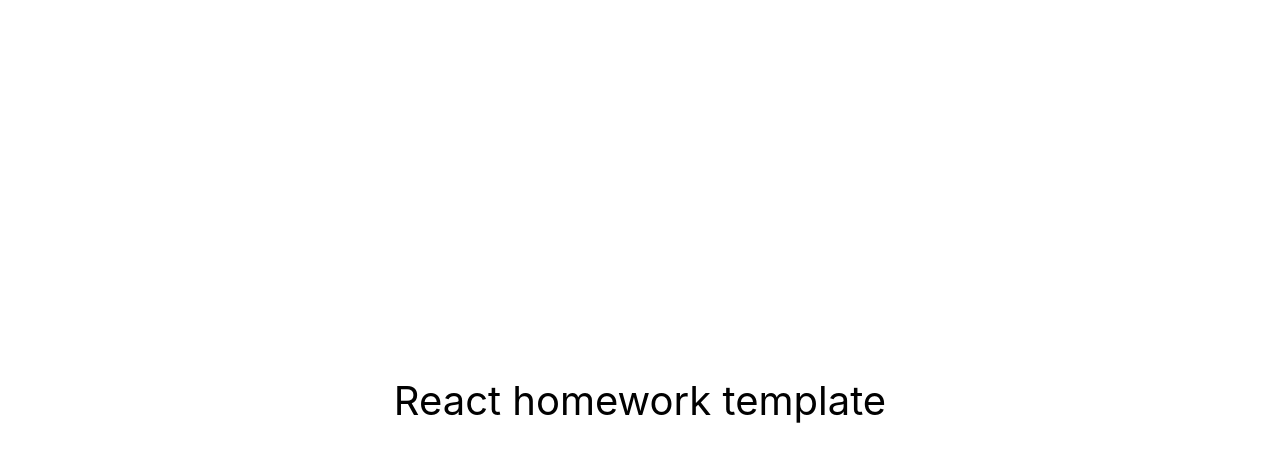
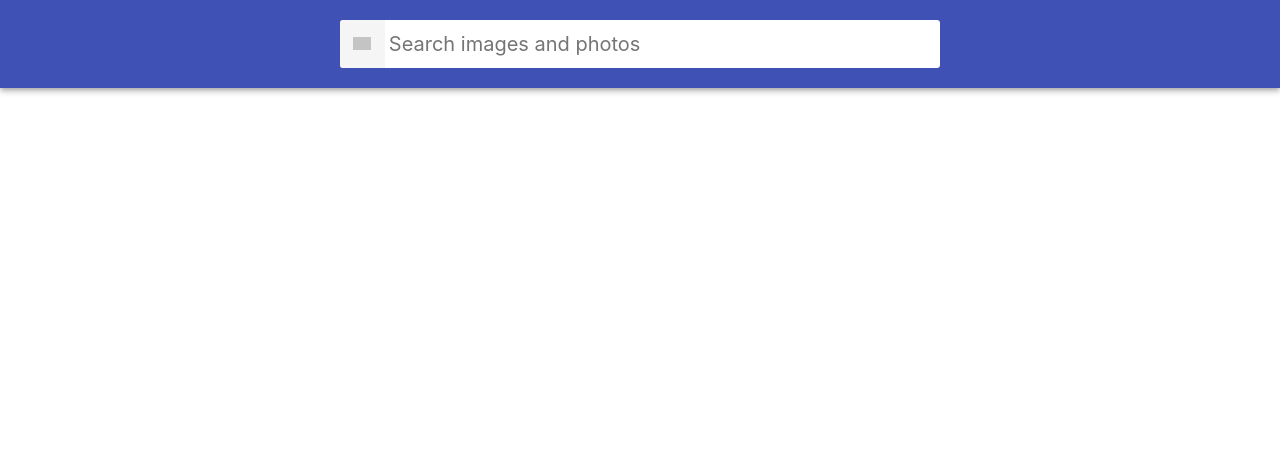
Before and after one commit to SalOne22/goit-react-hw-04-image-finder, a React (Create React App) app: page / in a window 1280 px wide. Shown: the top 462 px of the page. Built offline with nearby package versions, Linux system fonts and the light colour scheme; grey boxes are pictures that could not be loaded.

Commit message:
Added App and Searchbar components

```diff
--- /dev/null
+++ b/src/App.styled.jsx
@@ -0,0 +1,8 @@
+import styled from '@emotion/styled';
+
+export const Container = styled.div`
+  display: grid;
+  grid-template-columns: 1fr;
+  grid-gap: 16px;
+  padding-bottom: 24px;
+`;
--- a/src/components/App.jsx
+++ b/src/components/App.jsx
@@ -1,16 +1,10 @@
+import { Container } from 'App.styled';
+import { Searchbar } from './Searchbar';
+
 export const App = () => {
   return (
-    <div
-      style={{
-        height: '100vh',
-        display: 'flex',
-        justifyContent: 'center',
-        alignItems: 'center',
-        fontSize: 40,
-        color: '#010101'
-      }}
-    >
-      React homework template
-    </div>
+    <Container>
+      <Searchbar />
+    </Container>
   );
 };
--- /dev/null
+++ b/src/components/Searchbar/Searchbar.jsx
@@ -0,0 +1,24 @@
+import {
+  Header,
+  SearchForm,
+  SubmitBtn,
+  SubmitBtnLabel,
+  Input,
+} from './Searchbar.styled';
+
+export const Searchbar = ({ onSubmit }) => (
+  <Header>
+    <SearchForm onSubmit={onSubmit}>
+      <SubmitBtn type="submit">
+        <SubmitBtnLabel>Search</SubmitBtnLabel>
+      </SubmitBtn>
+
+      <Input
+        type="text"
+        autocomplete="off"
+        autofocus
+        placeholder="Search images and photos"
+      />
+    </SearchForm>
+  </Header>
+);
--- /dev/null
+++ b/src/components/Searchbar/Searchbar.styled.jsx
@@ -0,0 +1,73 @@
+import styled from '@emotion/styled';
+
+export const Header = styled.header`
+  top: 0;
+  left: 0;
+  position: sticky;
+  z-index: 1100;
+  display: flex;
+  justify-content: center;
+  align-items: center;
+  min-height: 64px;
+  padding-right: 24px;
+  padding-left: 24px;
+  padding-top: 12px;
+  padding-bottom: 12px;
+  color: #fff;
+  background-color: #3f51b5;
+  box-shadow: 0px 2px 4px -1px rgba(0, 0, 0, 0.2),
+    0px 4px 5px 0px rgba(0, 0, 0, 0.14), 0px 1px 10px 0px rgba(0, 0, 0, 0.12);
+`;
+
+export const SearchForm = styled.form`
+  display: flex;
+  align-items: center;
+  width: 100%;
+  max-width: 600px;
+  background-color: #fff;
+  border-radius: 3px;
+  overflow: hidden;
+`;
+
+export const SubmitBtn = styled.button`
+  display: inline-block;
+  width: 48px;
+  height: 48px;
+  border: 0;
+  background-image: url('https://image.flaticon.com/icons/svg/149/149852.svg');
+  background-size: 40%;
+  background-repeat: no-repeat;
+  background-position: center;
+  opacity: 0.6;
+  transition: opacity 250ms cubic-bezier(0.4, 0, 0.2, 1);
+  cursor: pointer;
+  outline: none;
+
+  &:focus-visible,
+  &:hover {
+    opacity: 1;
+  }
+`;
+
+export const SubmitBtnLabel = styled.span`
+  position: absolute;
+  width: 1px;
+  height: 1px;
+  padding: 0;
+  overflow: hidden;
+  clip: rect(0, 0, 0, 0);
+  white-space: nowrap;
+  clip-path: inset(50%);
+  border: 0;
+`;
+
+export const Input = styled.input`
+  display: inline-block;
+  width: 100%;
+  font: inherit;
+  font-size: 20px;
+  border: none;
+  outline: none;
+  padding-left: 4px;
+  padding-right: 4px;
+`;
--- /dev/null
+++ b/src/components/Searchbar/index.js
@@ -0,0 +1 @@
+export * from './Searchbar';
--- a/src/index.css
+++ b/src/index.css
@@ -2,14 +2,120 @@
 
 body {
   margin: 0;
-  font-family: -apple-system, BlinkMacSystemFont, 'Segoe UI', 'Roboto', 'Oxygen',
-    'Ubuntu', 'Cantarell', 'Fira Sans', 'Droid Sans', 'Helvetica Neue',
-    sans-serif;
+  font-family: -apple-system, BlinkMacSystemFont, 'Segoe UI', Roboto,
+    Oxygen-Sans, Ubuntu, Cantarell, 'Helvetica Neue', sans-serif;
+  color: #212121;
+  background-color: #fff;
   -webkit-font-smoothing: antialiased;
   -moz-osx-font-smoothing: grayscale;
 }
 
-code {
-  font-family: source-code-pro, Menlo, Monaco, Consolas, 'Courier New',
-    monospace;
+img {
+  display: block;
+  max-width: 100%;
+  height: auto;
 }
+
+.SearchForm-input {
+  display: inline-block;
+  width: 100%;
+  font: inherit;
+  font-size: 20px;
+  border: none;
+  outline: none;
+  padding-left: 4px;
+  padding-right: 4px;
+}
+
+.SearchForm-input::placeholder {
+  font: inherit;
+  font-size: 18px;
+}
+
+/*
+ * Стили компонента ImageGallery
+ */
+.ImageGallery {
+  display: grid;
+  max-width: calc(100vw - 48px);
+  grid-template-columns: repeat(auto-fill, minmax(320px, 1fr));
+  grid-gap: 16px;
+  margin-top: 0;
+  margin-bottom: 0;
+  padding: 0;
+  list-style: none;
+  margin-left: auto;
+  margin-right: auto;
+}
+
+/*
+ * Стили компонента ImageGalleryItem
+ */
+.ImageGalleryItem {
+  border-radius: 2px;
+  box-shadow: 0px 1px 3px 0px rgba(0, 0, 0, 0.2),
+    0px 1px 1px 0px rgba(0, 0, 0, 0.14), 0px 2px 1px -1px rgba(0, 0, 0, 0.12);
+}
+
+.ImageGalleryItem-image {
+  width: 100%;
+  height: 260px;
+  object-fit: cover;
+  transition: transform 250ms cubic-bezier(0.4, 0, 0.2, 1);
+}
+
+.ImageGalleryItem-image:hover {
+  transform: scale(1.03);
+  cursor: zoom-in;
+}
+
+/*
+ * Стили компонента Modal
+ */
+
+.Overlay {
+  position: fixed;
+  top: 0;
+  left: 0;
+  width: 100vw;
+  height: 100vh;
+  display: flex;
+  justify-content: center;
+  align-items: center;
+  background-color: rgba(0, 0, 0, 0.8);
+  z-index: 1200;
+}
+
+.Modal {
+  max-width: calc(100vw - 48px);
+  max-height: calc(100vh - 24px);
+}
+
+/*
+* Стили компонента Buton (Load more)
+*/
+.Button {
+  padding: 8px 16px;
+  border-radius: 2px;
+  background-color: #3f51b5;
+  transition: all 250ms cubic-bezier(0.4, 0, 0.2, 1);
+  text-align: center;
+  display: inline-block;
+  color: #fff;
+  border: 0;
+  text-decoration: none;
+  cursor: pointer;
+  font-family: inherit;
+  font-size: 18px;
+  line-height: 24px;
+  font-style: normal;
+  font-weight: 500;
+  min-width: 180px;
+  box-shadow: 0px 3px 1px -2px rgba(0, 0, 0, 0.2),
+    0px 2px 2px 0px rgba(0, 0, 0, 0.14), 0px 1px 5px 0px rgba(0, 0, 0, 0.12);
+}
+
+.Button:hover,
+.Button:focus {
+  background-color: #303f9f;
+}
```
